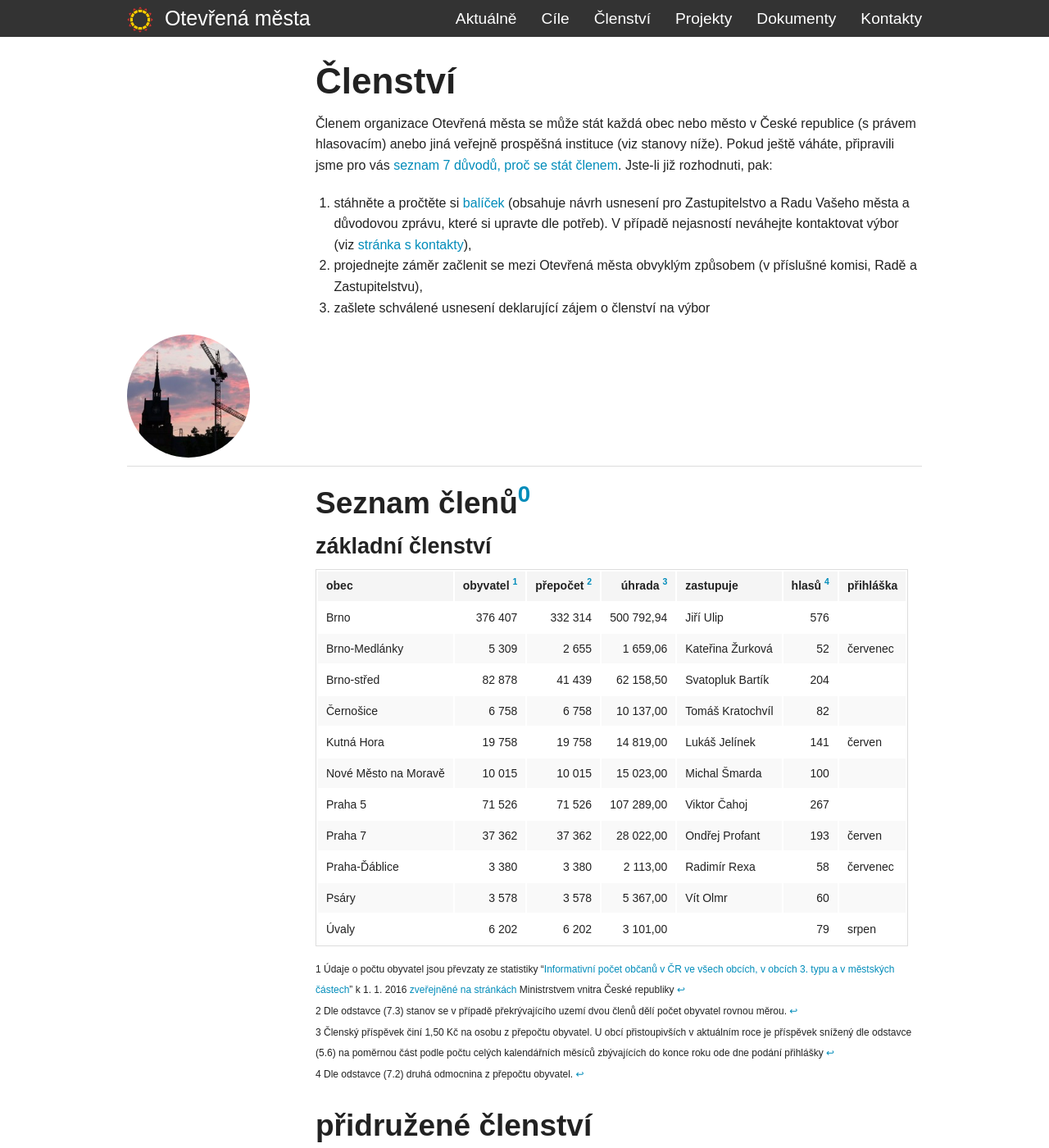
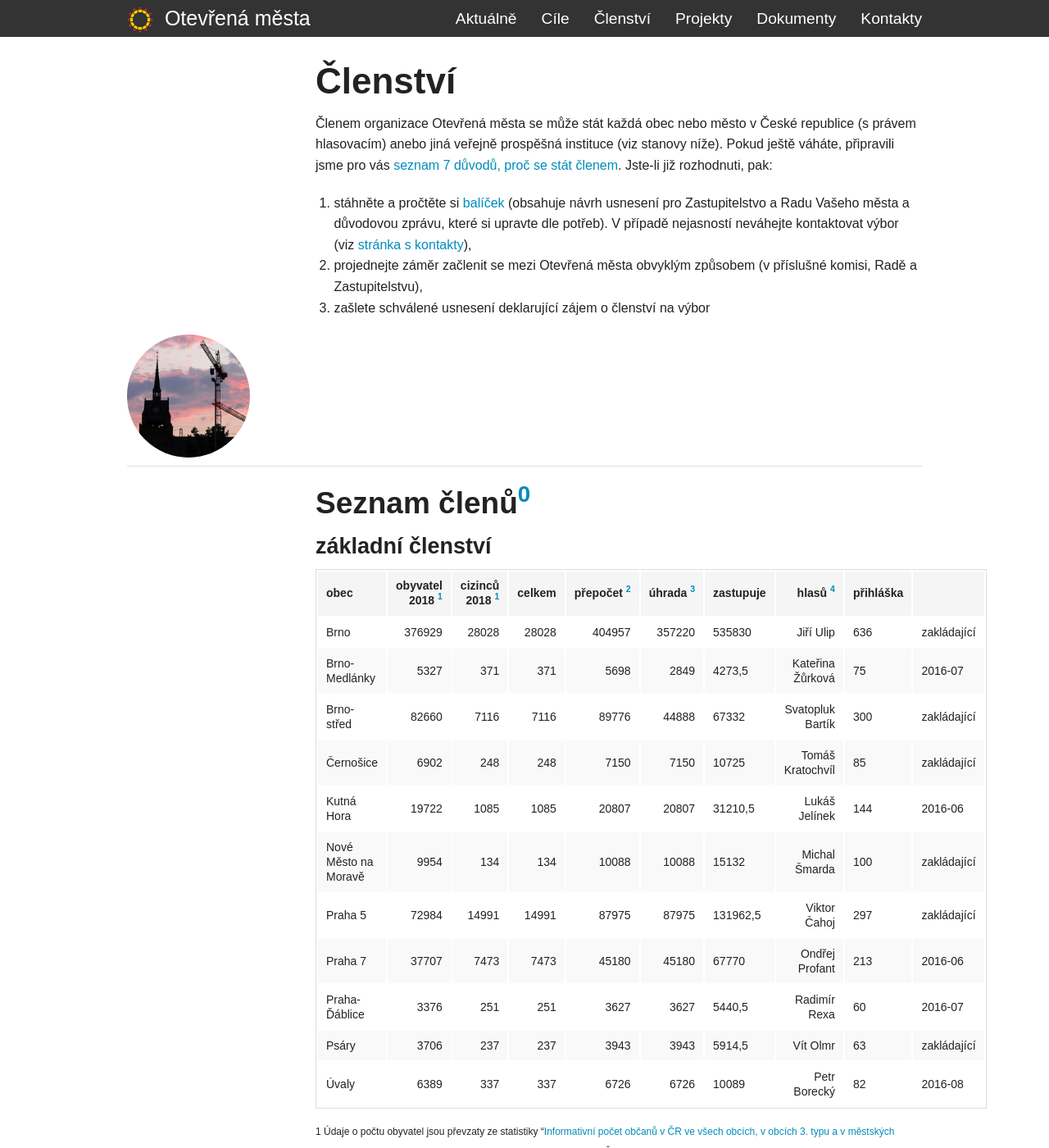
Before and after one commit to otevrenamesta/otevrenamesta.github.io, a Jekyll site: the page built from pages/clenstvi.md, in a window 1280 px wide and 1400 px high. Shown: the whole window at 82% size. Built offline with Jekyll 4.4.1, drawn with Linux system fonts in a browser that asks for light colours; nearby versions of some CDN libraries; library files that are not in the unit come from our copies; some of the changed text lies outside the part shown.

Commit message:
aktualizace počtu obyvatel pro rok 2018

```diff
--- a/pages/clenstvi.md
+++ b/pages/clenstvi.md
@@ -22,19 +22,19 @@ image:
 
 ### základní členství
 
-obec | obyvatel&nbsp;<sup id="a1">[1](#f1)</sup> | přepočet&nbsp;<sup id="a2">[2](#f2)</sup> | úhrada&nbsp;<sup id="a3">[3](#f3)</sup> | zastupuje | hlasů&nbsp;<sup id="a4">[4](#f4)</sup> | přihláška
---- | ---:| ---:| ---:| --- | ---:| ---
-Brno | 376 407 | 332 314 | 500 792,94 | Jiří Ulip | 576
-Brno-Medlánky | 5 309 | 2 655 | 1 659,06 | Kateřina Žurková | 52 | červenec
-Brno-střed | 82 878 | 41 439 | 62 158,50 | Svatopluk Bartík | 204
-Černošice | 6 758 | 6 758 | 10 137,00 | Tomáš Kratochvíl | 82
-Kutná Hora | 19 758 | 19 758 | 14 819,00 | Lukáš Jelínek | 141 | červen
-Nové Město na Moravě | 10 015 | 10 015 | 15 023,00 | Michal Šmarda | 100
-Praha 5 | 71 526 | 71 526 | 107 289,00 | Viktor Čahoj | 267
-Praha 7 | 37 362 | 37 362 | 28 022,00 | Ondřej Profant | 193 | červen
-Praha-Ďáblice | 3 380 | 3 380 | 2 113,00 | Radimír Rexa | 58 | červenec
-Psáry | 3 578 | 3 578 | 5 367,00 | Vít Olmr | 60
-Úvaly | 6 202 | 6 202 | 3 101,00 |  | 79 | srpen
+obec | obyvatel 2018&nbsp;<sup id="a1">[1](#f1)</sup> | cizinců 2018&nbsp;<sup id="a1">[1](#f1)</sup> | celkem | přepočet&nbsp;<sup id="a2">[2](#f2)</sup> | úhrada&nbsp;<sup id="a3">[3](#f3)</sup> | zastupuje | hlasů&nbsp;<sup id="a4">[4](#f4)</sup> | přihláška
+--- | ---:| ---:| ---:| ---:| ---:| --- | ---:| ---
+Brno | 376929 | 28028 | 28028 | 404957 | 357220 | 535830 | Jiří Ulip | 636 | zakládající
+Brno-Medlánky | 5327 | 371 | 371 | 5698 | 2849 | 4273,5 | Kateřina Žůrková | 75 | 2016-07
+Brno-střed | 82660 | 7116 | 7116 | 89776 | 44888 | 67332 | Svatopluk Bartík | 300 | zakládající
+Černošice | 6902 | 248 | 248 | 7150 | 7150 | 10725 | Tomáš Kratochvíl | 85 | zakládající
+Kutná Hora | 19722 | 1085 | 1085 | 20807 | 20807 | 31210,5 | Lukáš Jelínek | 144 | 2016-06
+Nové Město na Moravě | 9954 | 134 | 134 | 10088 | 10088 | 15132 | Michal Šmarda | 100 | zakládající
+Praha 5 | 72984 | 14991 | 14991 | 87975 | 87975 | 131962,5 | Viktor Čahoj | 297 | zakládající
+Praha 7 | 37707 | 7473 | 7473 | 45180 | 45180 | 67770 | Ondřej Profant | 213 | 2016-06
+Praha-Ďáblice | 3376 | 251 | 251 | 3627 | 3627 | 5440,5 | Radimír Rexa | 60 | 2016-07
+Psáry | 3706 | 237 | 237 | 3943 | 3943 | 5914,5 | Vít Olmr | 63 | zakládající
+Úvaly | 6389 | 337 | 337 | 6726 | 6726 | 10089 |  Petr Borecký | 82 | 2016-08
 
 <sup>
 <span id="f1">1</span> Údaje o počtu obyvatel jsou převzaty ze statistiky "[Informativní počet občanů v ČR ve všech obcích, v obcích 3. typu a v městských částech](http://www.mvcr.cz/soubor/pocty-obyvatel-v-obcich-cr-pocet-obyvatel-k-1-1-2016-xls.aspx)" k 1. 1. 2016 [zveřejněné na stránkách](http://www.mvcr.cz/clanek/statistiky-pocty-obyvatel-v-obcich.aspx) Ministrstvem vnitra České republiky [↩](#a1)
```
Also changed, not shown: other parts of pages/clenstvi.md (+1 -1 lines).
